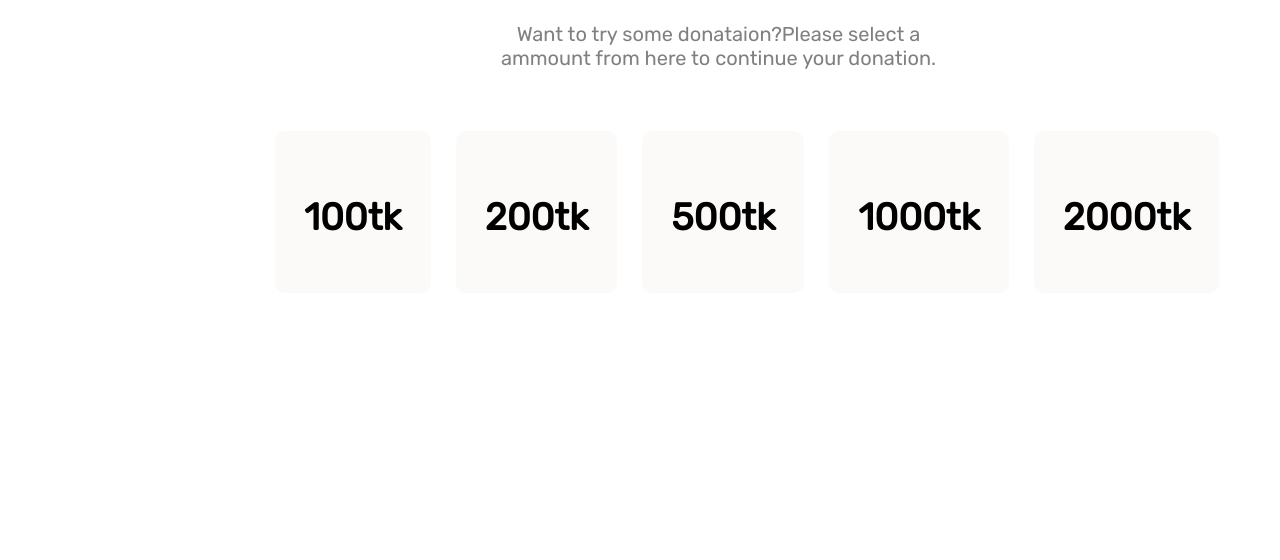
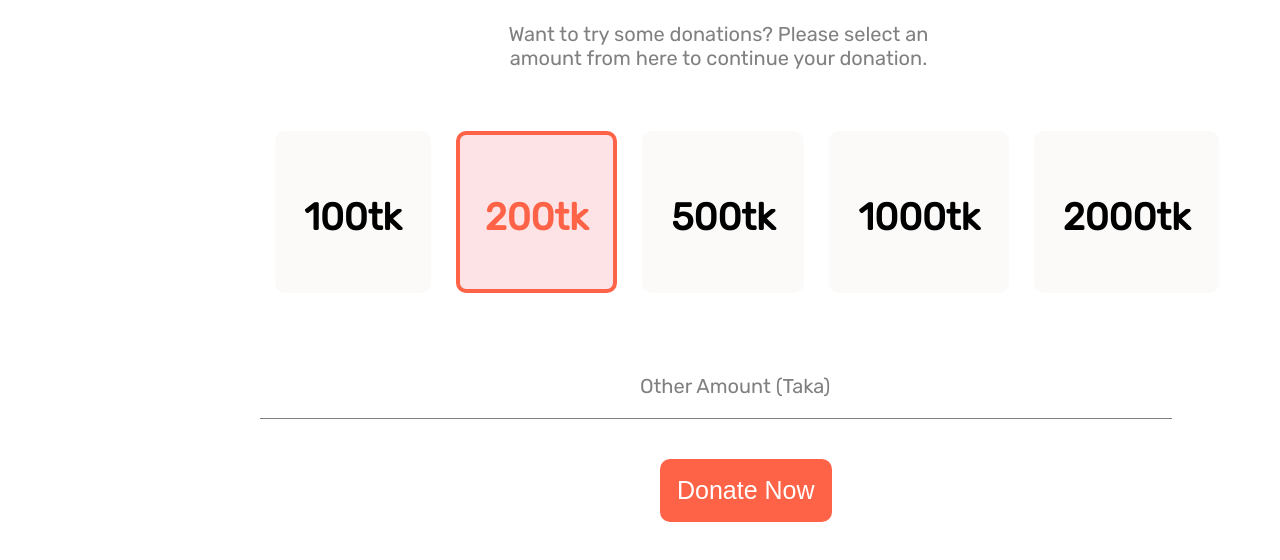
Before and after one commit to Anamika362890/donate-today, a plain HTML site: page index.html in a window 1280 px wide. Shown: the part 862-1422 px from the top of the page. Before the commit the page ends 1186 px from the top, so only its background shows below. Drawn offline with Linux system fonts and the light colour scheme; a web font is replaced by a local one.

Commit message:
third commit

```diff
--- a/index.html
+++ b/index.html
@@ -22,9 +22,9 @@
 
         <div class="banner-text">
             <h1>Let’s Help Those Who Are More In Need</h1>
-            <p>We can't help everyone but everyone can help someone.Your little help will be of great benefit to
-                them.Let's try to help them</p>
-            <button>Donate Now</button>
+            <p>We can't help everyone but everyone can help someone. Your little help will be of great benefit to them.
+                Let's try to help them.</p>
+            <button class="btn">Donate Now</button>
         </div>
 
 
@@ -32,7 +32,7 @@
     <section class="today-donate">
 
         <h1>Donate Today</h1>
-        <p>Want to try some donataion?Please select a ammount from here to continue your donation.</p>
+        <p>Want to try some donations? Please select an amount from here to continue your donation.</p>
 
     </section>
     <section class="tk-ammount">
@@ -41,7 +41,7 @@
                 <h2>100tk</h2>
             </div>
             <div class="200">
-                <h2>200tk</h2>
+                <h2 id="red">200tk</h2>
             </div>
             <div class="500">
                 <h2>500tk</h2>
@@ -52,7 +52,13 @@
             <div class="2000">
                 <h2>2000tk</h2>
             </div>
+
         </div>
+        <p>Other Amount (Taka)</p>
+        <div class="ammount-btn">
+            <button class="btn">Donate Now</button>
+        </div>
+
 
     </section>
 
--- a/style.css
+++ b/style.css
@@ -43,7 +43,7 @@ body {
 
 }
 
-.banner-text button {
+.btn {
 
     background-color: tomato;
     border: 7px solid transparent;
@@ -94,7 +94,7 @@ body {
 .ammount-text h2 {
     margin-left: 25px;
     border: 4px solid transparent;
-    box-shadow: 0px 0px 0.1px transparent;
+
     border-radius: 10px;
 
     padding: 60px 25px 50px 25px;
@@ -103,3 +103,26 @@ body {
 
 
 }
+
+#red {
+    color: tomato;
+    border: 4px solid tomato;
+    background-color: #FDE3E6;
+
+}
+
+.tk-ammount p {
+    color: gray;
+    font-size: 20px;
+    margin: 50px 0px 20px 390px;
+    padding: 0px 0px 0px 0px;
+}
+
+.ammount-btn {
+
+    width: 50%;
+    margin: 0px 0px 80px 10px;
+    padding: 40px 0px 30px 400px;
+    border-top: 1px solid gray;
+
+}
```
